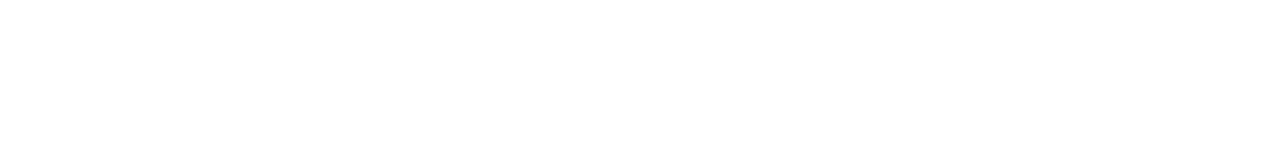
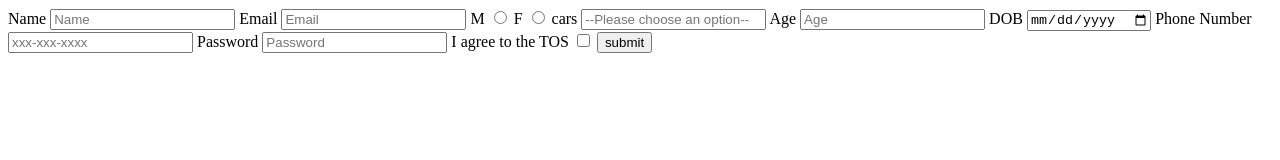
Before and after one commit to acciojob/signup-form-car-Sukantadas1, a website: page main.html in a window 1280 px wide. Drawn offline with Linux system fonts and the light colour scheme.

Commit message:
created a submission

```diff
--- a/main.html
+++ b/main.html
@@ -8,6 +8,44 @@
 
 <body>
 	<!-- the entire body must be written by student -->
+  <form method="post">
+   <label for="name">Name</label>
+	 <input type="text" id="name" placeholder="Name" required>
+	  <label for="email">Email</label>
+	 <input type="email" id="email" placeholder="Email" required>
+<label for="gender">M</label>
+	 <input type="radio" id="gender_m" name="gender" required>
+<label for="gender">F</label>
+	 <input type="radio" id="gendr_f" name="gender" required>
+<label for="cars">cars</label>
+	 <input type="select" id="cars" placeholder="--Please choose an option--" required>
+<label for="age">Age</label>
+	 <input type="number" id="age" placeholder="Age" required>
+<label for="dob">DOB</label>
+	 <input type="date" id="dob" required>
+<label for="phonenumber">Phone Number</label>
+	 <input type="tel" id="tel" placeholder="xxx-xxx-xxxx" required>
+	  <label for="password">Password</label>
+	 <input type="password" id="password" placeholder="Password" required>
+	    <label for="tos">I agree to the TOS</label>
+	 <input type="checkbox" id="tos"  required>
+	  <button type="submit">submit</button>
+
+
+
+
+  </form>
+
+
+
+
+
+
+
+
+
+
+
     <script type="text/javascript" src="./script.js">
 </script>
 
```
